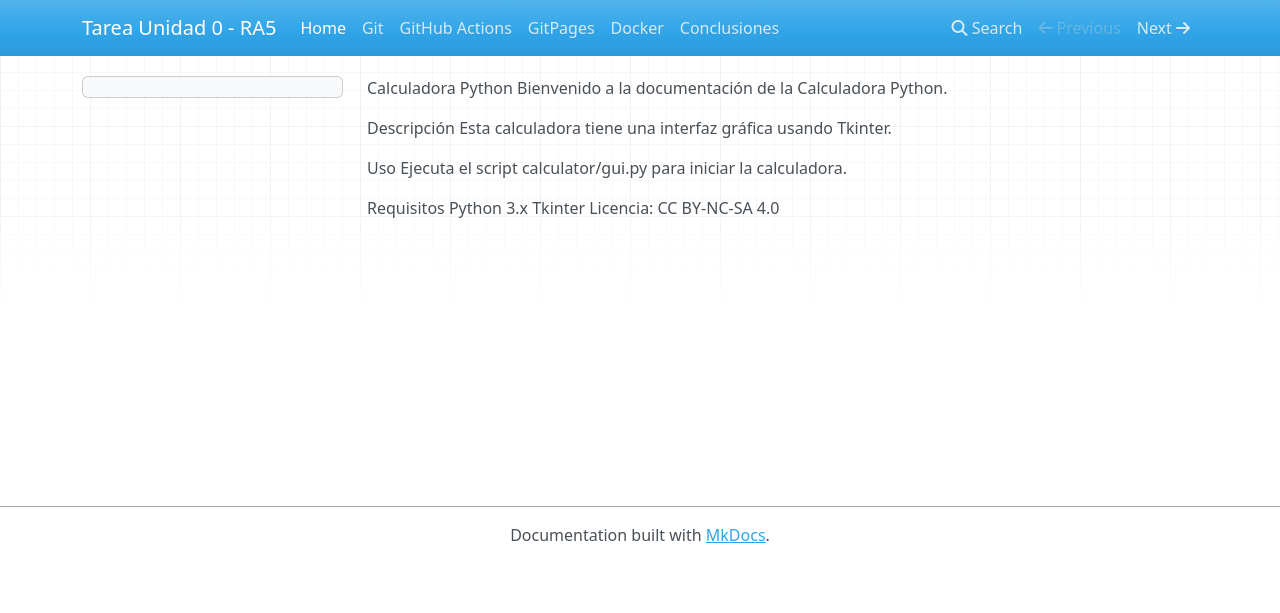
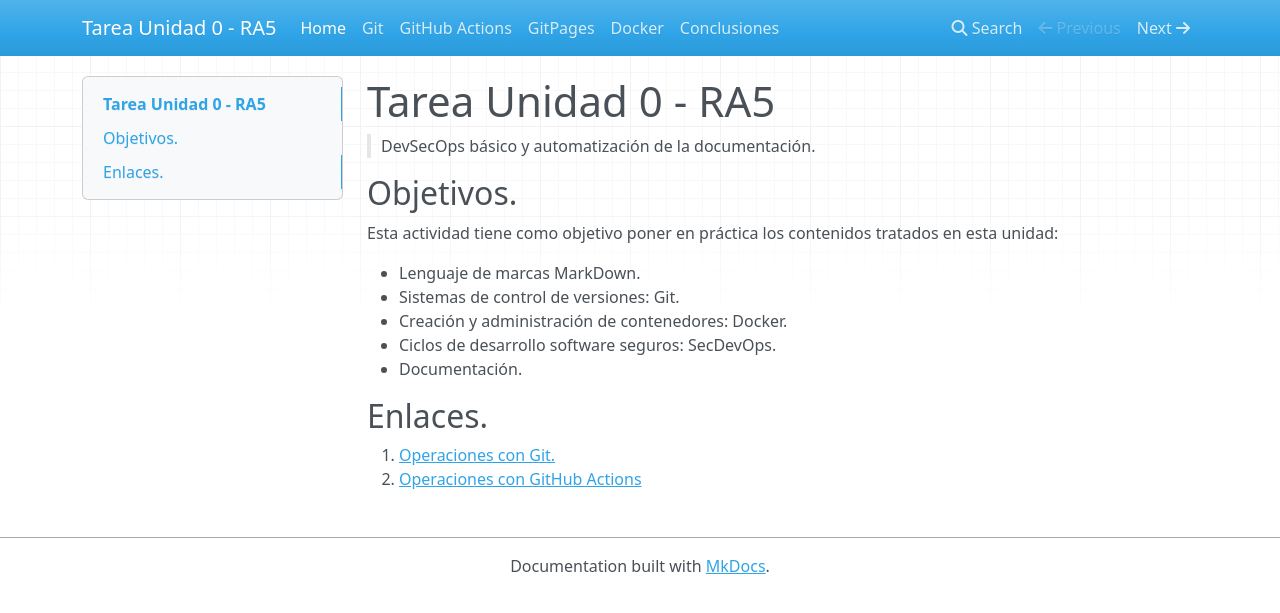
Before and after one commit to johnnbs33/PPS-Unidad0-Tarea-Jonathan, an MkDocs documentation site: the page built from docs/index.md, in a window 1280 px wide. Shown: the top 613 px of the page. Built offline with MkDocs 1.6.1, drawn with Linux system fonts in a browser that asks for light colours; nearby versions of some CDN libraries.

Commit message:
Modificación de la documentación

```diff
--- a/docs/index.md
+++ b/docs/index.md
@@ -1,12 +1,16 @@
-Calculadora Python
-Bienvenido a la documentación de la Calculadora Python.
+# Tarea Unidad 0 - RA5
+> DevSecOps básico y automatización de la documentación.
 
-Descripción
-Esta calculadora tiene una interfaz gráfica usando Tkinter.
+## Objetivos.
+Esta actividad tiene como objetivo poner en práctica los contenidos tratados en esta unidad:
 
-Uso
-Ejecuta el script calculator/gui.py para iniciar la calculadora.
+* Lenguaje de marcas MarkDown.
+* Sistemas de control de versiones: Git.
+* Creación y administración de contenedores: Docker.
+* Ciclos de desarrollo software seguros: SecDevOps.
+* Documentación.
 
-Requisitos
-Python 3.x
-Tkinter Licencia: CC BY-NC-SA 4.0
+## Enlaces.
+
+1. [Operaciones con Git.](git.md)
+2. [Operaciones con GitHub Actions](gitActions.md)
--- a/mkdocs.yml
+++ b/mkdocs.yml
@@ -6,7 +6,7 @@ site_name: Tarea Unidad 0 - RA5
 # Estructura de navegación
 nav:
   - Home: index.md
-  - Git: guia_uso.md
+  - Git: git.md
   - GitHub Actions: gitActions.md
   - GitPages: gitPages.md
   - Docker: docker.md
```
